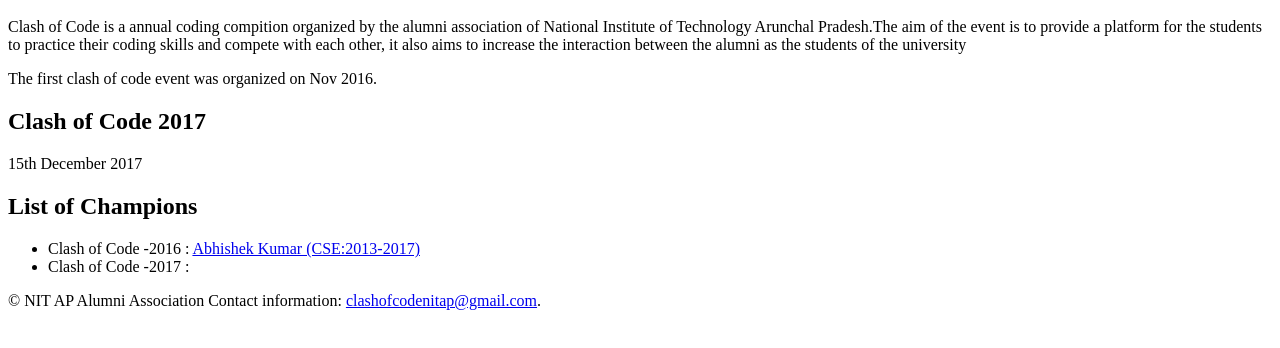
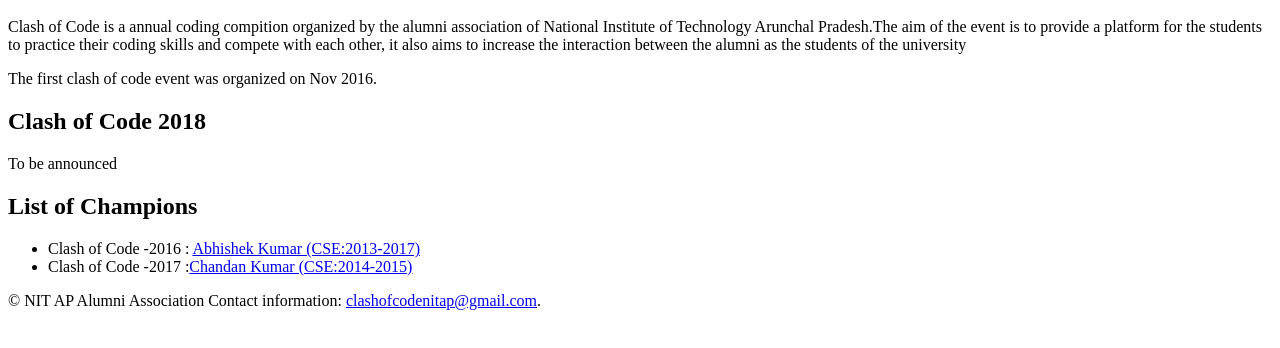
Before and after one commit to meranamvarun/clashofcodenitap.github.io, a plain HTML site: page index.html in a window 1280 px wide. Shown: the part 48-396 px from the top of the page. Drawn offline with Linux system fonts and the light colour scheme.

Commit message:
2017 Cgampion added

```diff
--- a/index.html
+++ b/index.html
@@ -8,17 +8,17 @@
 <p>Clash of Code is a annual coding compition organized by the alumni association of National Institute of Technology Arunchal Pradesh.The aim of the event is to provide a platform for the students to practice their coding skills and compete with each other, it also aims to increase the interaction between the alumni as the students of the university</p>
 <p>The first clash of code event was organized on Nov 2016.</p>
 
-  <h2>Clash of Code 2017</h2>
+  <h2>Clash of Code 2018</h2>
 
 
-  <p>15th December 2017</p>
+  <p>To be announced</p>
 
 
 <h2>List of Champions</h2>
 
 <ul>
   <li>Clash of Code -2016 : <a href="https://www.linkedin.com/in/abhishek-kumar-b8083bb5/">Abhishek Kumar (CSE:2013-2017)</a></li>
-  <li>Clash of Code -2017 :</li>
+  <li>Clash of Code -2017 :<a href="https://www.linkedin.com/in/chandan-kumar-48b953113/">Chandan Kumar (CSE:2014-2015)</a></li>
 </ul>
 </body>
 
```
